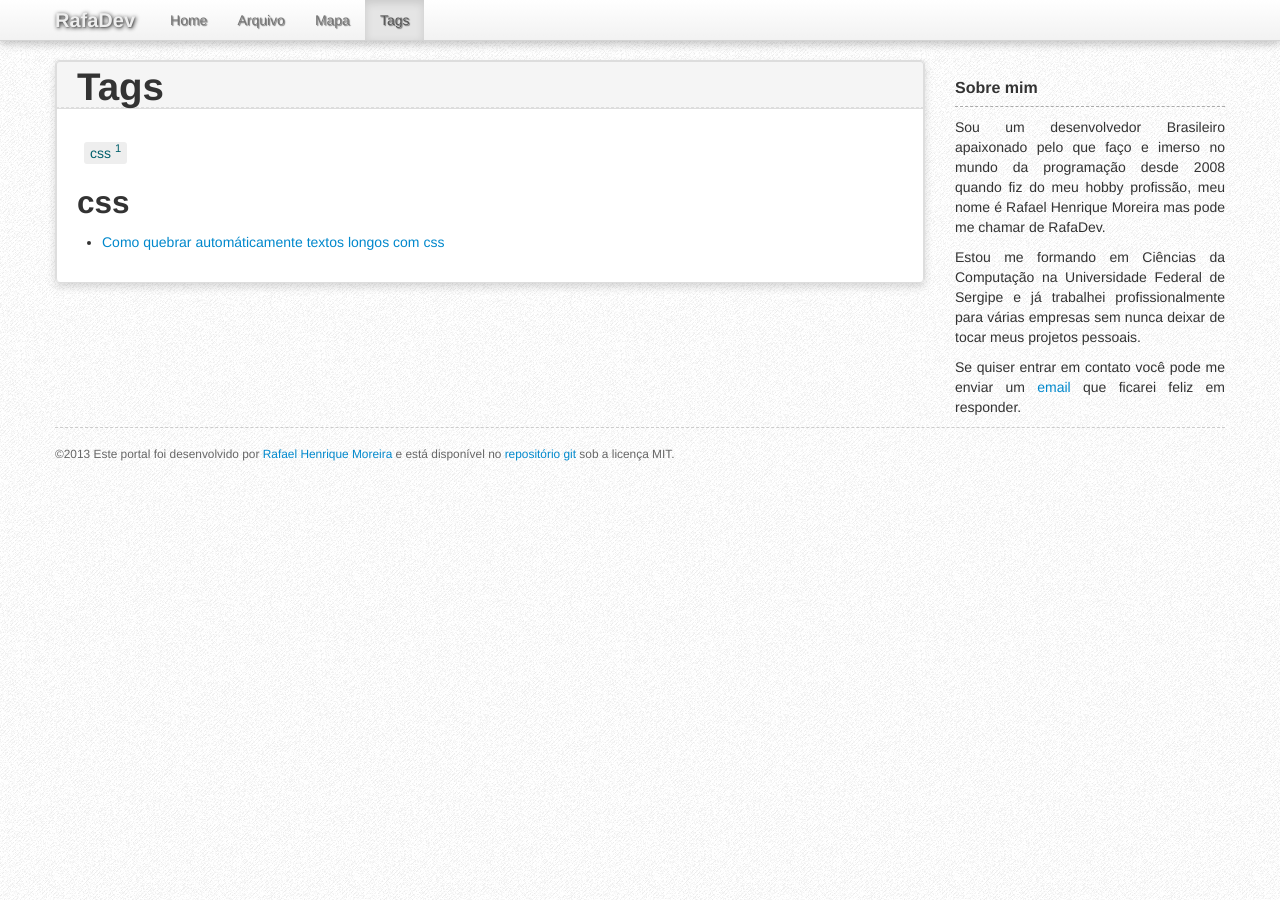
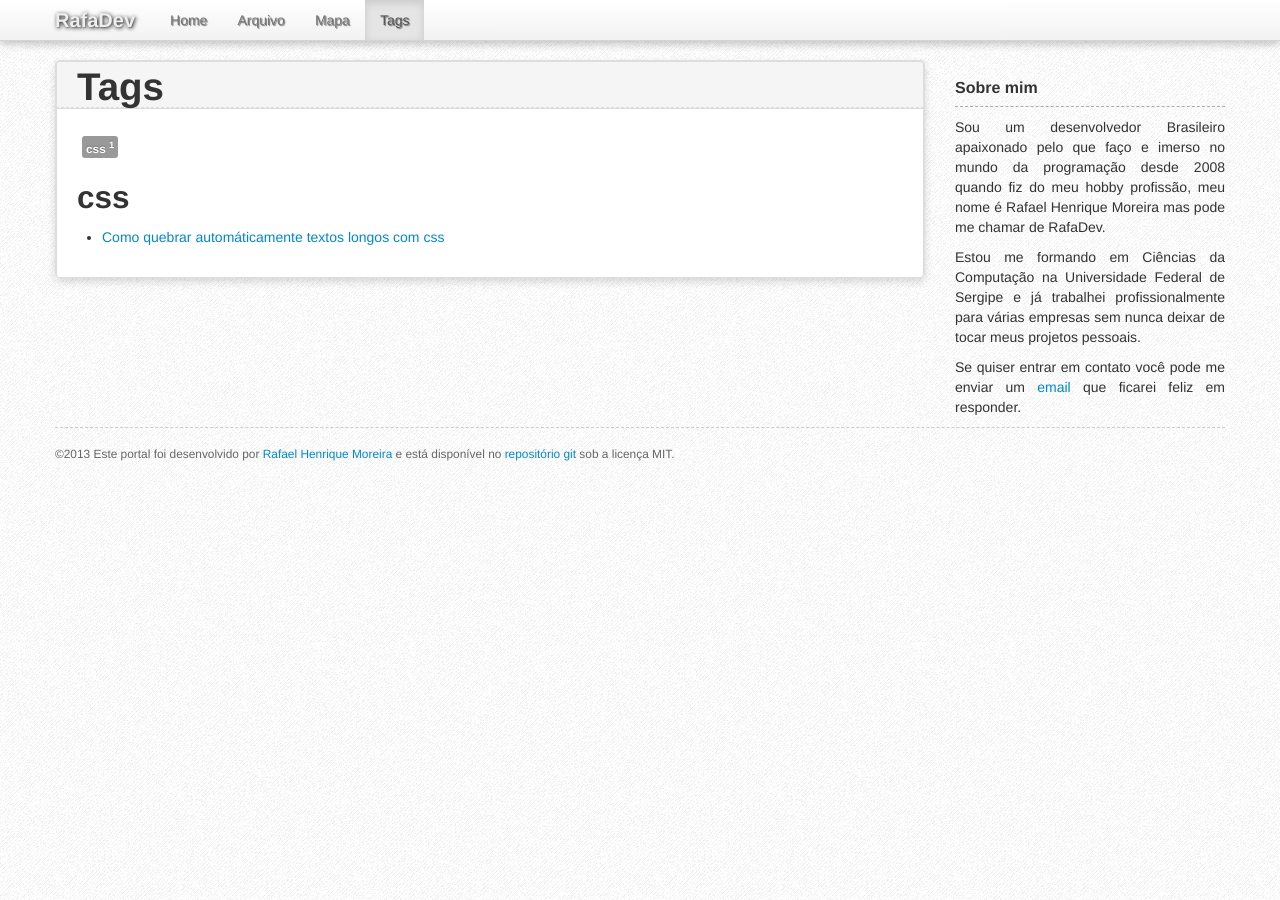
Before and after one commit to rafadev7/RafaDev.com, a Jekyll site: the page built from tags/index.html, in a window 1280 px wide. Built offline with Jekyll 4.4.1, drawn with Linux system fonts in a browser that asks for light colours.

Commit message:
Arrumando o layout das tags

```diff
--- a/_layouts/post.html
+++ b/_layouts/post.html
@@ -39,7 +39,7 @@ layout: default
         <h4>Tags</h4>
         <ul class="tag_box">
         {% for tag in page.tags %}
-          <li><a href="{{ site.tags_path }}#{{ tag }}">{{ tag }} <span>{{ site.tags[tag].size }}</span></a></li>
+          <li><a href="{{ site.tags_path }}#{{ tag }}" class="label">{{ tag }} <span>{{ site.tags[tag].size }}</span></a></li>
         {% endfor %}
         </ul>
       {% endunless %}
--- a/css/style.css
+++ b/css/style.css
@@ -149,7 +149,7 @@ padding: 5px 20px 0px;
 .tag_box {
 	list-style:none;
 	margin:0;
-	padding:5px 0 ;
+	padding:5px 0;
 	overflow:hidden;
 }
 .tag_box li {
@@ -158,20 +158,7 @@ padding: 5px 20px 0px;
 .tag_box.inline li {
 	float:left;
 }
-.tag_box a {
-	padding: 3px 6px;
-	margin: 2px;
-	background: #eee;
-	color:#005F6B;
-	border-radius: 3px;
-	text-decoration:none;
-}
 .tag_box a span{
 	vertical-align:super;
 	font-size:0.8em;
 }
-.tag_box a.active {
-	background:#57A957;
-	border:1px solid #4C964D;
-	color:#FFF;
-}
--- a/tags/index.html
+++ b/tags/index.html
@@ -8,7 +8,7 @@ group: nav
   <article class="content">
     <ul class="tag_box inline">
       {% for tag in site.tags %}
-        <li><a href="{{ site.tags_path }}#{{ tag[0] }}">{{ tag[0] }} <span>{{ tag[1].size }}</span></a></li>
+        <li><a href="{{ site.tags_path }}#{{ tag[0] }}" class="label">{{ tag[0] }} <span>{{ tag[1].size }}</span></a></li>
       {% endfor %}
     </ul>
 
```
